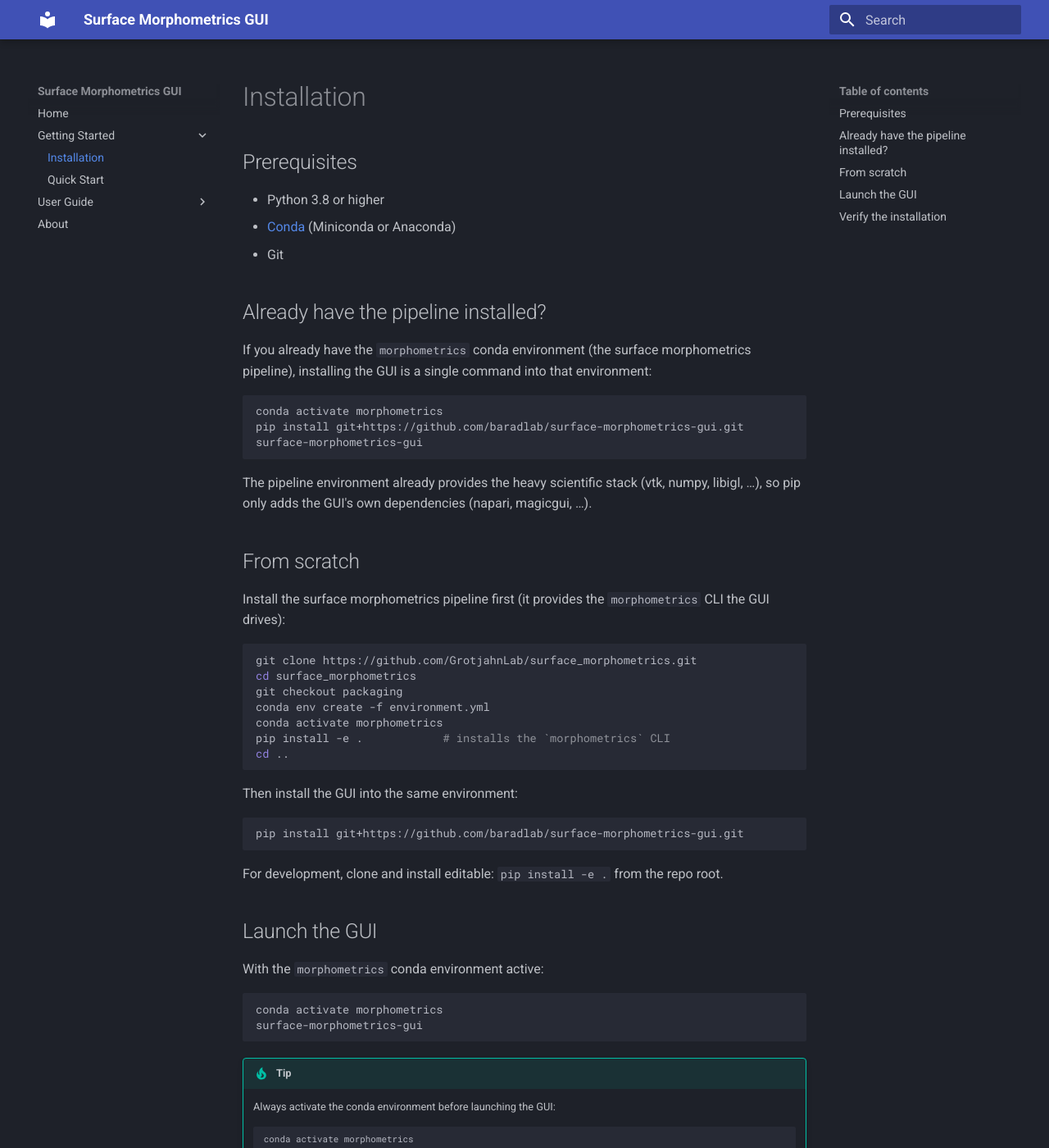
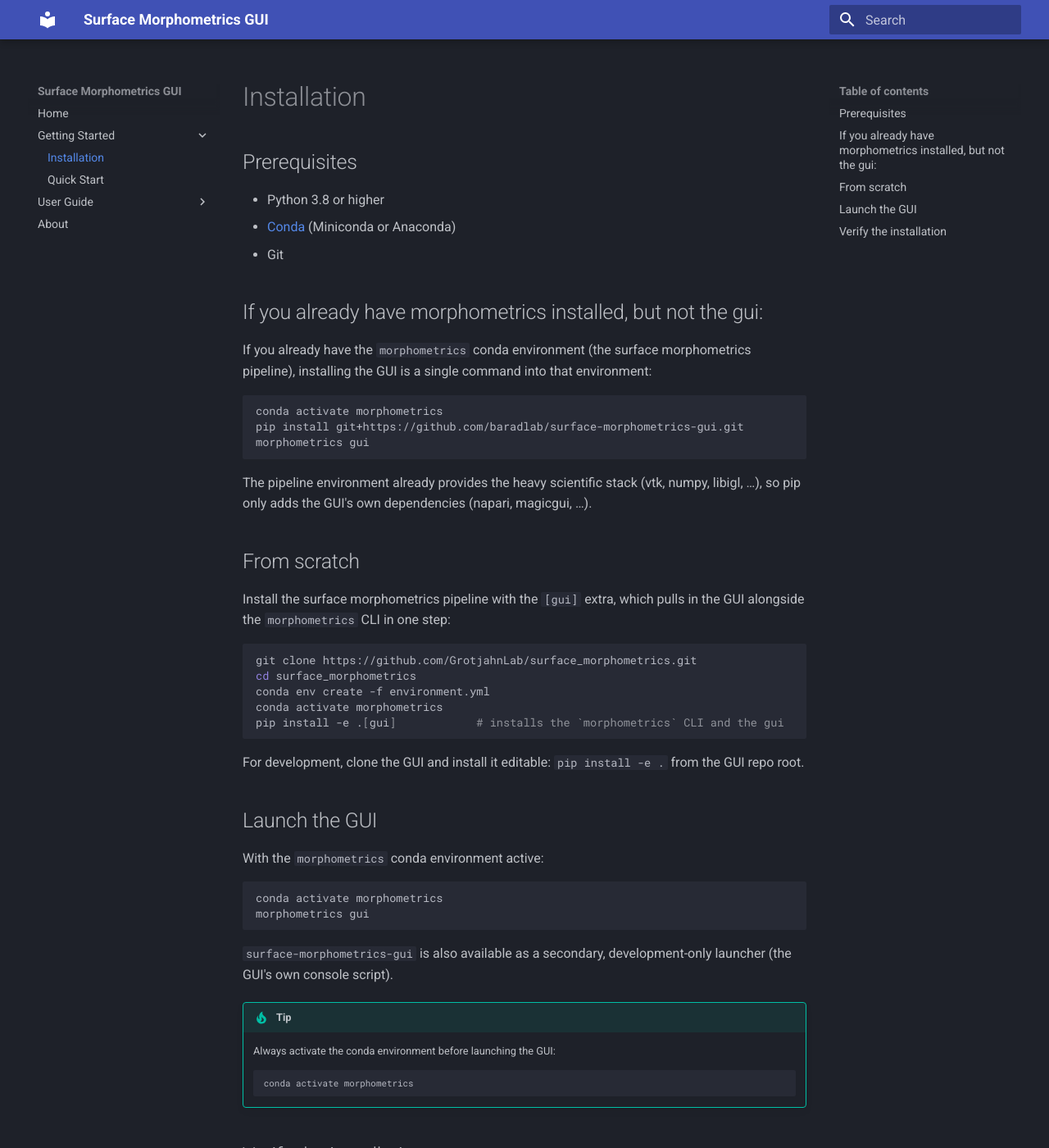
Before and after one commit to baradlab/surface-morphometrics-gui, an MkDocs documentation site: the page built from docs/getting-started/installation.md, in a window 1280 px wide and 1400 px high. Shown: the whole window at 82% size. Built offline with MkDocs 1.6.1 and Material for MkDocs 9.7.7, drawn with Linux system fonts in a browser that asks for light colours.

Commit message:
docs: document morphometrics gui + [gui] extra as the primary flow
Address PR #41 review: make `morphometrics gui` the preferred launch command
(surface-morphometrics-gui demoted to a secondary, dev-only launcher), install
via `pip install -e .[gui]` so the GUI comes alongside the morphometrics CLI in
one step, and drop the `git checkout packaging` step now that packaging is on
main. Updates README, installation, and quickstart.

Co-Authored-By: Claude Opus 4.8 (1M context) <noreply@anthropic.com>

````diff
--- a/docs/getting-started/installation.md
+++ b/docs/getting-started/installation.md
@@ -6,7 +6,7 @@
 - [Conda](https://docs.conda.io/en/latest/) (Miniconda or Anaconda)
 - Git
 
-## Already have the pipeline installed?
+## If you already have morphometrics installed, but not the gui:
 
 If you already have the `morphometrics` conda environment (the surface
 morphometrics pipeline), installing the GUI is a single command into that
@@ -15,7 +15,7 @@ environment:
 ```bash
 conda activate morphometrics
 pip install git+https://github.com/baradlab/surface-morphometrics-gui.git
-surface-morphometrics-gui
+morphometrics gui
 ```
 
 The pipeline environment already provides the heavy scientific stack (vtk, numpy,
@@ -23,26 +23,19 @@ libigl, …), so pip only adds the GUI's own dependencies (napari, magicgui, …
 
 ## From scratch
 
-Install the surface morphometrics pipeline first (it provides the `morphometrics`
-CLI the GUI drives):
+Install the surface morphometrics pipeline with the `[gui]` extra, which pulls in
+the GUI alongside the `morphometrics` CLI in one step:
 
 ```bash
 git clone https://github.com/GrotjahnLab/surface_morphometrics.git
 cd surface_morphometrics
-git checkout packaging
 conda env create -f environment.yml
 conda activate morphometrics
-pip install -e .            # installs the `morphometrics` CLI
-cd ..
+pip install -e .[gui]            # installs the `morphometrics` CLI and the gui
 ```
 
-Then install the GUI into the same environment:
-
-```bash
-pip install git+https://github.com/baradlab/surface-morphometrics-gui.git
-```
-
-For development, clone and install editable: `pip install -e .` from the repo root.
+For development, clone the GUI and install it editable: `pip install -e .` from
+the GUI repo root.
 
 ## Launch the GUI
 
@@ -50,8 +43,11 @@ With the `morphometrics` conda environment active:
 
 ```bash
 conda activate morphometrics
-surface-morphometrics-gui
+morphometrics gui
 ```
+
+`surface-morphometrics-gui` is also available as a secondary, development-only
+launcher (the GUI's own console script).
 
 !!! tip
     Always activate the conda environment before launching the GUI:
````
Also changed, not shown: README.md (+8 -10 lines), docs/getting-started/quickstart.md (+1 -1 lines).
